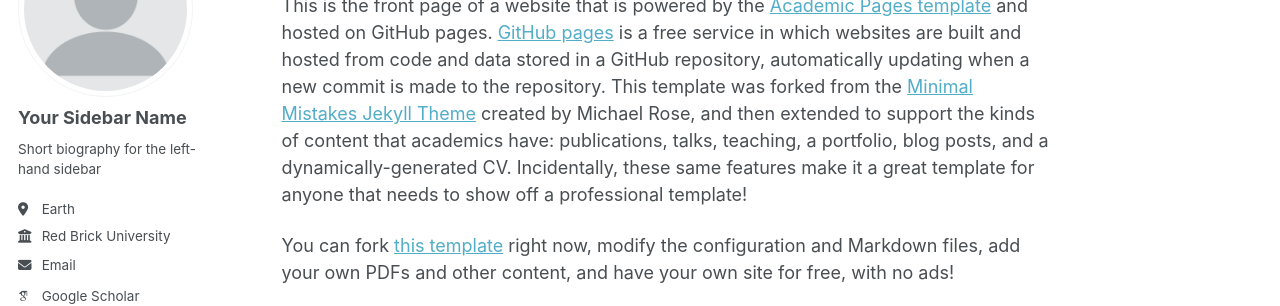
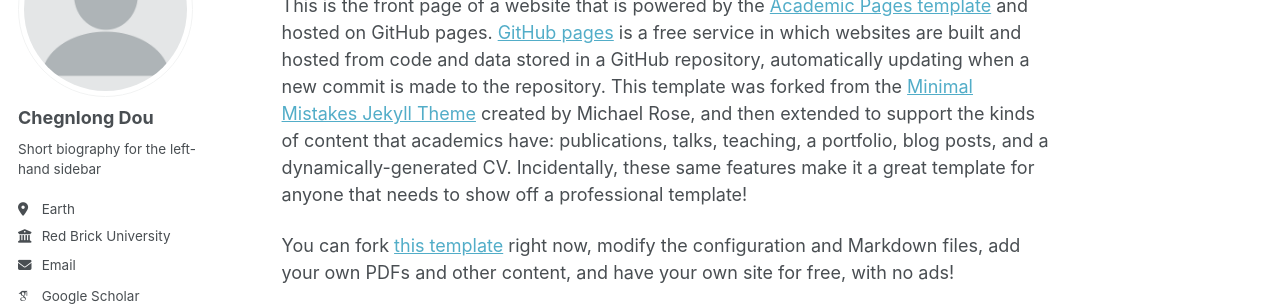
Before and after one commit to cldou/cldou.github.io, a Jekyll site: the page built from _pages/about.md, in a window 1280 px wide. Shown: the part 179-485 px from the top of the page. Built offline with Jekyll 4.4.1, drawn with Linux system fonts in a browser that asks for light colours; some web fonts are replaced; a script bundle is joined from its source files by our own code; library files that are not in the unit come from our copies.

Commit message:
Update _config.yml

```diff
--- a/_config.yml
+++ b/_config.yml
@@ -24,7 +24,7 @@ repository               : "cldou/cldou.github.io"
 author:
   # Biographic information
   avatar           : "profile.png"
-  name             : "Your Sidebar Name"
+  name             : "Chegnlong Dou"
   pronouns         : # example: "she/her"
   bio              : "Short biography for the left-hand sidebar"
   location         : "Earth"
```
